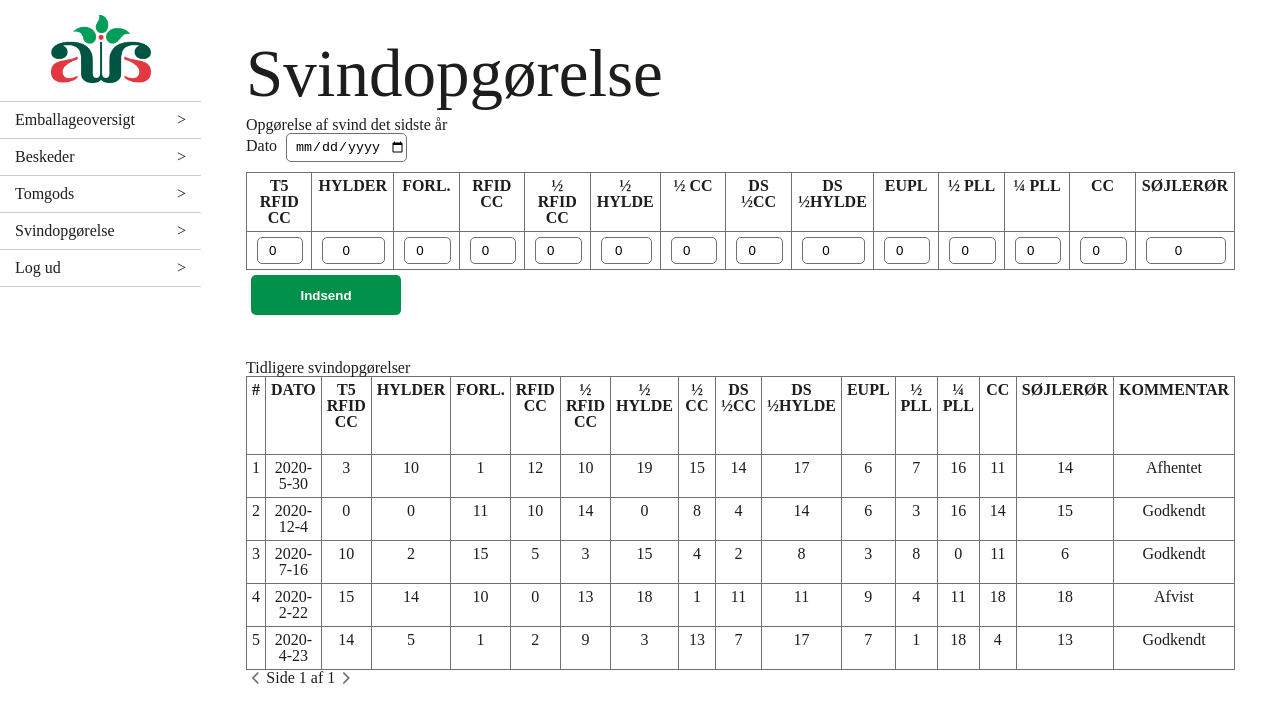
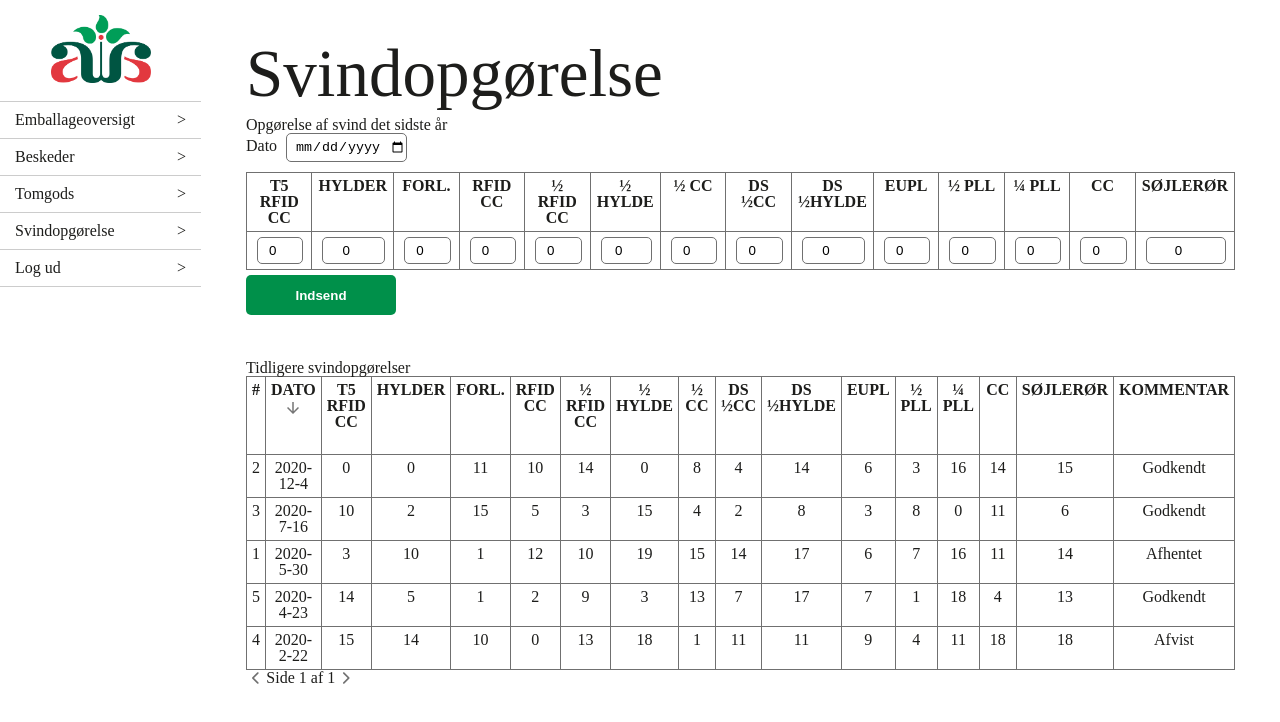
Before and after one commit to Surkrit/aa-emballage-app, a React (Create React App) app: page /Customer/Svind in a window 1280 px wide. Shown: the top 722 px of the page. Built offline with nearby package versions, Linux system fonts and the light colour scheme.

Commit message:
Svind og Tom har nu altid den nyeste dato først

```diff
--- a/src/components/EnhancedTable.js
+++ b/src/components/EnhancedTable.js
@@ -82,6 +82,14 @@ const EnhancedTable = ({
     {
       columns,
       data,
+      initialState: {
+        sortBy: [
+          {
+            id: 'date',
+            desc: true
+          }
+        ]
+      },
     //   defaultColumn,
       autoResetPage: !skipPageReset,
       // updateMyData isn't part of the API, but
--- a/src/style/App.css
+++ b/src/style/App.css
@@ -214,7 +214,7 @@ p {
   background: #00904A;
   color: white;
   font-weight: 700;
-  margin: 5px;
+  margin: 5px 0;
   cursor: pointer;
 }
 
--- a/src/style/components/_Button.scss
+++ b/src/style/components/_Button.scss
@@ -6,7 +6,7 @@
     background: #00904A;
     color: white;
     font-weight: 700;
-    margin: 5px;
+    margin: 5px 0;
     cursor: pointer;
 }
 
```
Also changed, not shown: 1 other file (tests, documents, lock files or other folders).
